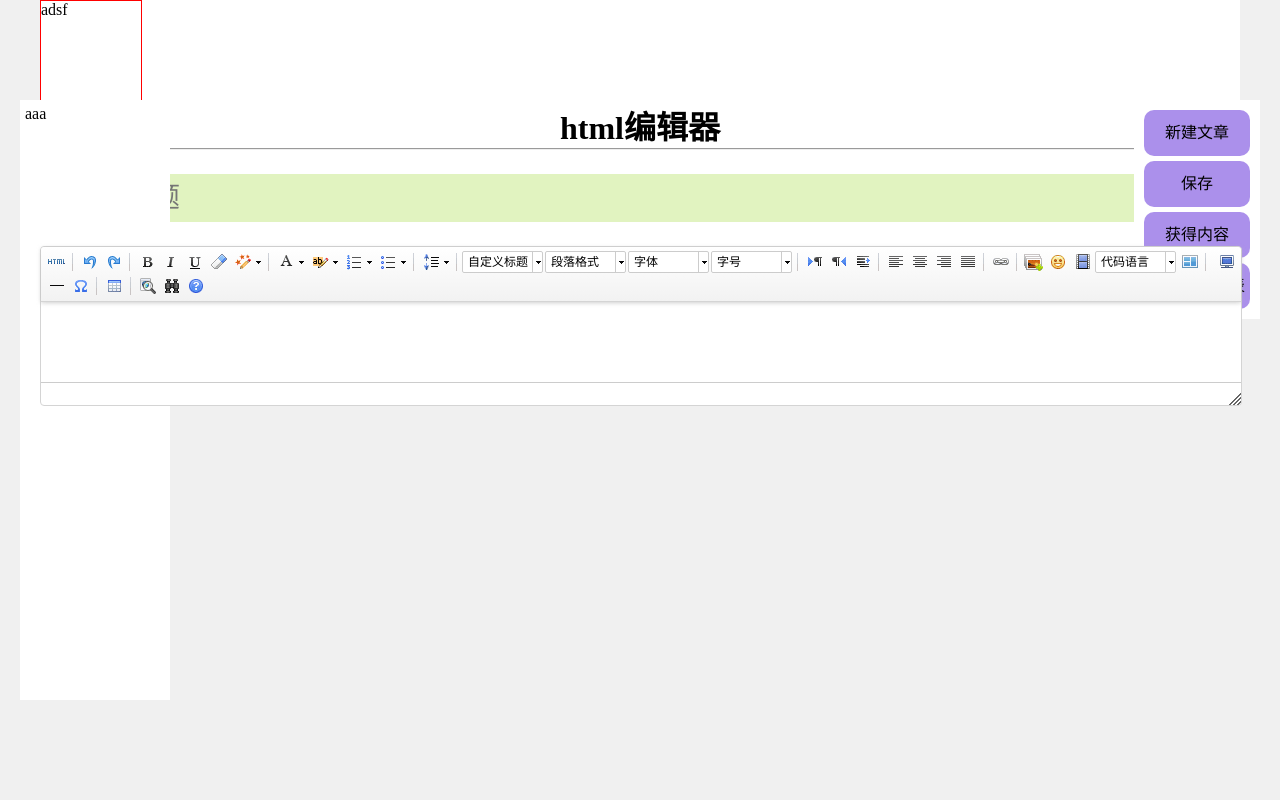
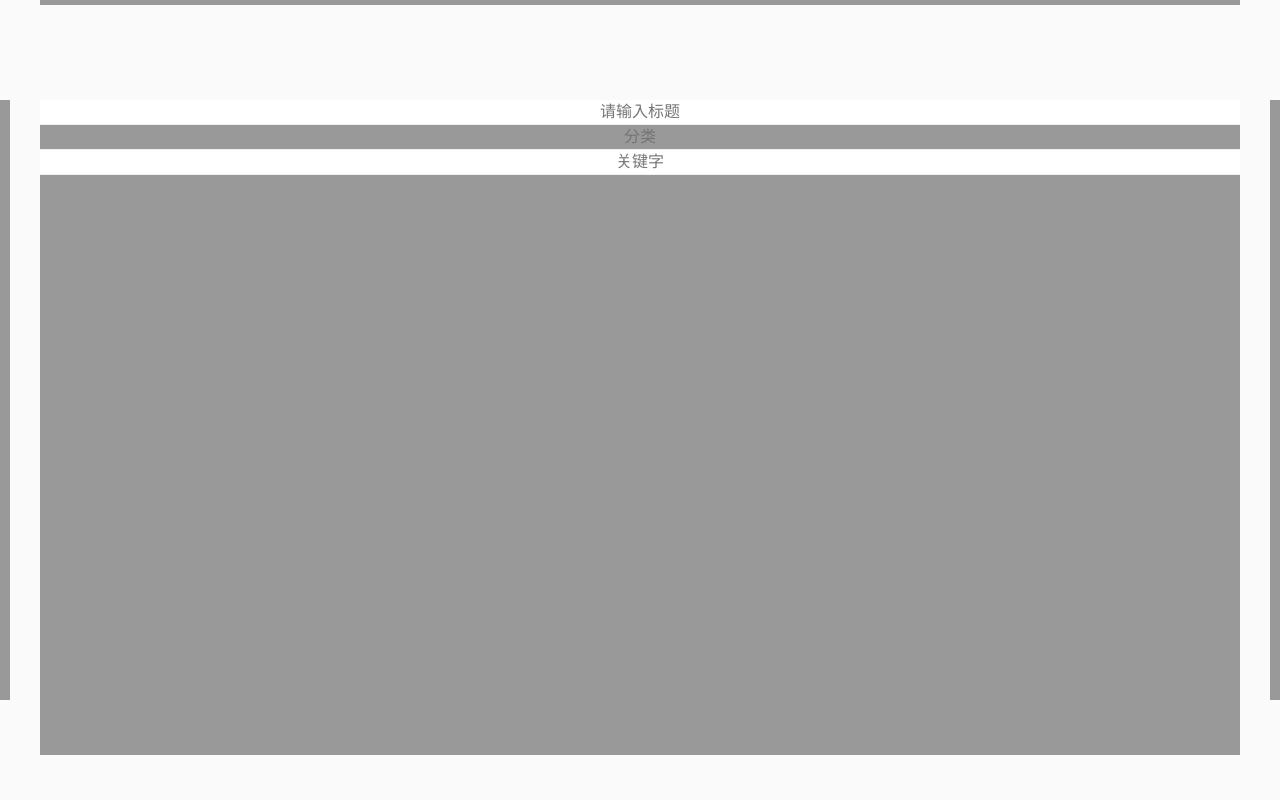
Before and after one commit to gzwawj/SimpleEditor, a PHP site: page / in a window 1280 px wide. Run offline with PHP 8.4, Linux system fonts and the light colour scheme.

Commit message:
模块拆分

```diff
--- a/index.html
+++ b/index.html
@@ -16,27 +16,46 @@
 <body>
     <div id="left-box">
         <ul id='article_lst'>
-            aaa
+            <li>1</li>
+            <li>2</li>
+            <li>3</li>
         </ul>
     </div>
     <div id="centor-box">
         <div id="centor-top">
-            adsf
+            <table>
+                <tr>
+                    <td>开发语言: </td>
+                    <td><input type="radio" name="a" value="php">php</td>
+                    <td><input type="radio" name="a" value="nodejs">nodejs</td>
+                    <td><input type="radio" name="a" value="python">python</td>
+                </tr>
+                <tr>
+                    <td>数据库：</td>
+                    <td><input type="radio" name="b" value="mysql">mysql</td>
+                    <td><input type="radio" name="b" value="mongodb">mongodb</td>
+                    <td></td>
+                </tr>
+                <tr>
+                    <td>编辑器：</td>
+                    <td><input type="radio" name="c" value="ueditor">ueditor</td>
+                    <td><input type="radio" name="c" value="marked">marked</td>
+                    <td><input type="radio" name="c" value="md">md文件</td>
+                </tr>
+            </table>
         </div>
         <div id="centor-bot">
-            <h1>
-                <p class='title'>html编辑器</p>
-            </h1>
-            <hr>
             <form id='article_form' action="http://localhost:8899/add" method='POST'>
                 <input type="hidden" name="id" value="">
-                <lebel>文章标题：</lebel>
+
+                <input type="text" name="title" placeholder="请输入标题" value="">
+                <input type="text" name="categories" placeholder="分类" value="">
+                <input type="text" name="keywords" placeholder="关键字" value="">
+                <div class="editbox">
+                    <sc<script id="editor" name="content" type="text/plain"></script>
+                        <!-- <textarea name="article" id="editor"></textarea> -->
+                </div>
                 <br>
-                <input type="text" name="title" placeholder="请输入标题" value="">
-                <br>
-                <lebel>文章内容：</lebel>
-                <br>
-                <textarea name="article" id="editor"></textarea>
             </form>
         </div>
     </div>
--- a/public/editor/ueditor/ueditor.config.js
+++ b/public/editor/ueditor/ueditor.config.js
@@ -116,8 +116,8 @@
         //首行缩进距离,默认是2em
         //,indentValue:'2em'
 
-        // ,initialFrameWidth:1000  //初始化编辑器宽度,默认1000
-        //,initialFrameHeight:320  //初始化编辑器高度,默认320
+        ,initialFrameWidth:1200  //初始化编辑器宽度,默认1000
+        ,initialFrameHeight:500  //初始化编辑器高度,默认320
 
         //,readonly : false //编辑器初始化结束后,编辑区域是否是只读的，默认是false
 
--- a/public/static/app/src/css/index.css
+++ b/public/static/app/src/css/index.css
@@ -6,7 +6,7 @@
   list-style: none; }
 
 body {
-  background: #f0f0f0; }
+  background: #fafafa; }
 
 /*文章列表区*/
 #left-box {
@@ -14,13 +14,13 @@
   padding: 5px;
   top: 100px;
   bottom: 100px;
-  left: 20px;
-  width: 150px;
-  background: #fff;
-  box-sizing: border-box;
-  overflow: hidden; }
+  left: 0px;
+  width: 10px;
+  background: #999999;
+  box-sizing: border-box; }
   #left-box:hover {
-    width: 300px; }
+    width: 300px;
+    overflow-y: scroll; }
   #left-box li {
     margin: 2px 0;
     color: #80b2f3;
@@ -30,7 +30,7 @@
     white-space: nowrap;
     word-break: keep-all;
     overflow: hidden; }
-    #left-box li :hover {
+    #left-box li:hover {
       margin-left: 10px;
       color: #232323;
       cursor: pointer; }
@@ -39,22 +39,35 @@
 #centor-box {
   margin: auto;
   width: 1200px;
-  background: #fff;
   box-sizing: border-box; }
   #centor-box #centor-top {
-    width: 100px;
-    height: 100px;
-    border: 1px solid red; }
+    position: fixed;
+    top: 0px;
+    height: 5px;
+    width: 1200px;
+    background: #999999;
+    overflow: hidden; }
+    #centor-box #centor-top:hover {
+      height: 100px; }
+  #centor-box #centor-bot {
+    padding-top: 100px; }
     #centor-box #centor-bot .title {
       text-align: center; }
     #centor-box #centor-bot input {
-    height: 48px;
+      height: 24px;
       width: 100%;
-    line-height: 48px;
-    font-size: 28px;
+      line-height: 24px;
+      font-size: 16px;
+      text-align: center;
       border: 0;
-    background: #e1f3c0; }
-  #centor-box #centor-bot #editor {
+      border-bottom: 1px solid #f0f0f0; }
+      #centor-box #centor-bot input:nth-child(2n+1) {
+        background: #999999; }
+    #centor-box #centor-bot .editbox {
+      height: 580px;
+      width: 100%;
+      background: #999999; }
+      #centor-box #centor-bot .editbox #editor {
         width: 100%; }
 
 /*右边功能区*/
@@ -62,9 +75,13 @@
   position: fixed;
   padding: 5px;
   top: 100px;
-  right: 20px;
-  background: #fff;
+  bottom: 100px;
+  right: 0px;
+  width: 10px;
+  background: #999999;
   box-sizing: border-box; }
+  #right-box:hover {
+    width: 300px; }
   #right-box li {
     margin: 5px;
     padding: 5px;
--- a/public/static/app/src/js/index.js
+++ b/public/static/app/src/js/index.js
@@ -11,15 +11,7 @@
         arr.push(UE.getEditor('editor').getContent());
         alert(arr.join("\n"));
     }
-    /**
-     * 创建文章，清空表单中的内容
-     */
-    let createNewArticle = function () {
-        let article_form = document.getElementById('article_form');
-        article_form.id.value = ""
-        article_form.title.value = ""
-        UE.getEditor('editor').setContent("");
-    }
+
 
 
     /**
@@ -27,19 +19,7 @@
      * @param {array} data
      */
     let createLiData = function (data) {
-        let i = 0, str = '', arr = []
-        if (data.length > 0) {
-            while (data[i]) {
-                arr.push(Number(data[i].id))
 
-                str += '<li onClick="articleLiOnClick(' + data[i].id + ')" title="' + data[i].title + " | " + data[i].createtime + '">'
-                str += data[i].title
-                str += '</li>'
-                i++
-            }
-        } else {
-            str = '<p style="text-align: center;">-----没有文章了!-----</p>'
-        }
 
         //保存最大id到cookie
         createMaxArticleIdToCookie(arr)
@@ -86,14 +66,7 @@
      * @param {object} object
      */
     let showArticleContent = function (object) {
-        if (object.article == "") {
-            alert('文章丢失了！')
-        }
-        let article_form = document.getElementById('article_form');
-        article_form.id.value = object.id
-        article_form.title.value = object.title
-        //百度编辑器写入内容函数
-        UE.getEditor('editor').setContent(object.article);
+
     }
     /**
      * 获取数据列表
@@ -181,19 +154,7 @@
      * @param {function} fun
      */
     let requestUtil = function (obj, fun) {
-        $.ajax({
-            url: obj.url,
-            data: obj.data,
-            method: obj.method,
-            type: 'JSON',
-            success: function (res) {
-                //对字符串进行转换
-                fun(JSON.parse(res))
-            },
-            error: function () {
-                console.log('error')
-            }
-        })
+
     }
 
     //页面初始化调用函数
--- a/public/static/app/src/js/main.js
+++ b/public/static/app/src/js/main.js
@@ -1,7 +1,12 @@
-define( function(require) {
-    let index=require('./index')
-    let ue = UE.getEditor('editor');
+define(function (require) {
+    let index = require('./index')
 
     index.getData()
+    //点击获取
+    $('body').click(function(){
+        let ue = UE.getEditor('editor');
+
+    })
+
 
 });
--- a/public/static/app/src/scss/index.scss
+++ b/public/static/app/src/scss/index.scss
@@ -6,8 +6,10 @@
 }
 
 body {
-    background: #f0f0f0;
+    background: #fafafa;
 }
+
+$boxColor:#999999;
 
 /*文章列表区*/
 #left-box {
@@ -15,14 +17,14 @@
     padding: 5px;
     top: 100px;
     bottom: 100px;
-    left: 20px;
-    width: 150px;
-    background: #fff;
+    left: 0px;
+    width: 10px;
+    background: $boxColor;
     box-sizing: border-box;
-    overflow: hidden;
 
     &:hover {
         width: 300px;
+        overflow-y: scroll;
     }
 
     li {
@@ -35,7 +37,7 @@
         word-break: keep-all;
         overflow: hidden;
 
-        :hover {
+        &:hover {
             margin-left: 10px;
             color: #232323;
             cursor: pointer;
@@ -47,33 +49,54 @@
 #centor-box {
     margin: auto;
     width: 1200px;
-    background: #fff;
     box-sizing: border-box;
 
     #centor-top {
-        width: 100px;
-        height: 100px;
-        border: 1px solid red;
+        position: fixed;
+        top: 0px;
+        height: 5px;
+        width: 1200px;
+        background: $boxColor;
+        overflow: hidden;
+
+        &:hover {
+            height: 100px;
+        }
 
     }
 
     #centor-bot {
+        padding-top: 100px;
+
         .title {
             text-align: center;
         }
 
         input {
-            height: 48px;
+            height: 24px;
             width: 100%;
-            line-height: 48px;
-            font-size: 28px;
+            line-height: 24px;
+            font-size: 16px;
+            text-align: center;
             border: 0;
-            background: rgb(225, 243, 192)
+            border-bottom: 1px solid #f0f0f0;
+
+            &:nth-child(2n+1) {
+                background: $boxColor;
+            }
         }
 
-        #editor {
+
+        .editbox {
+            height: 580px;
             width: 100%;
+            background: $boxColor;
+
+            #editor {
+                width: 100%;
+            }
         }
+
     }
 }
 
@@ -83,9 +106,15 @@
     position: fixed;
     padding: 5px;
     top: 100px;
-    right: 20px;
-    background: #fff;
+    bottom: 100px;
+    right: 0px;
+    width: 10px;
+    background: $boxColor;
     box-sizing: border-box;
+
+    &:hover {
+        width: 300px;
+    }
 
     li {
         margin: 5px;
```
Also changed, not shown: public/static/app/src/js/article.js (added, +42 -0 lines), public/static/app/src/js/request.js (added, +40 -0 lines), public/static/app/src/js/style.js (added, +27 -0 lines). Lines whose indentation alone changed are shown as unchanged.
